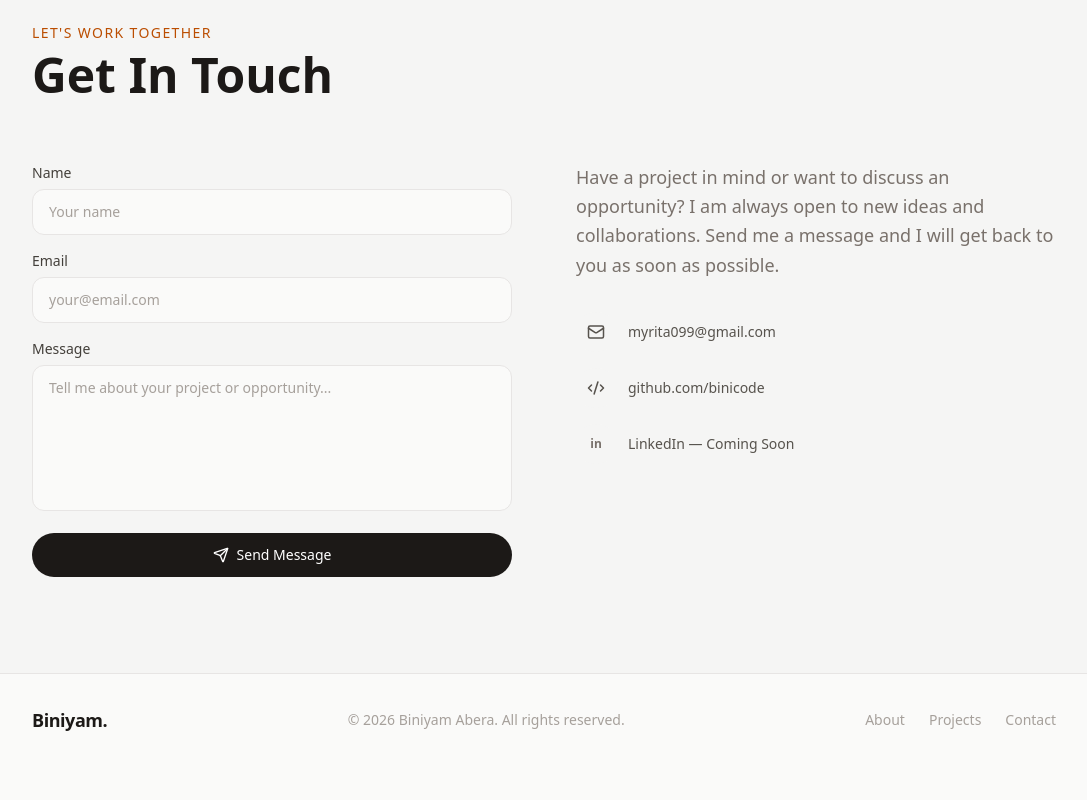
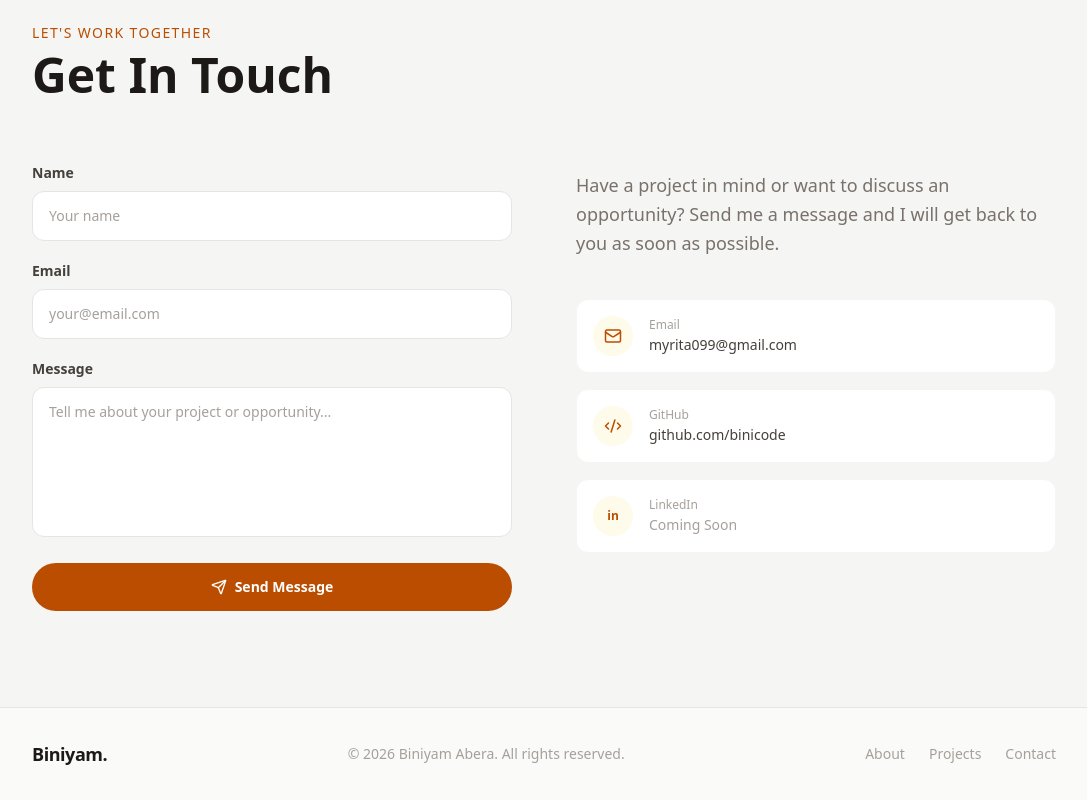
Before and after one commit to binicode/biniyam-portfolio, a Next.js app: page / in a window 1280 px wide. Shown: the part 5245-6045 px from the top of the page, without its empty margins (96-1183 px from the left). Before the commit the page ends 6011 px from the top, so only its background shows below. Built offline with nearby package versions, Linux system fonts and the light colour scheme.

Commit message:
feat: polish Contact section with better form and contact cards

```diff
--- a/src/components/sections/Contact.tsx
+++ b/src/components/sections/Contact.tsx
@@ -53,13 +53,12 @@ export default function Contact() {
     };
 
     const inputClass = cn(
-        "w-full px-4 py-3 rounded-xl border",
+        "w-full px-4 py-3.5 rounded-xl border",
         "border-stone-200 dark:border-gray-700",
-        "bg-stone-50 dark:bg-gray-900",
+        "bg-white dark:bg-gray-900",
         "text-stone-900 dark:text-slate-50",
         "text-sm placeholder:text-stone-400 dark:placeholder:text-gray-500",
         "focus:outline-none focus:border-amber-400 dark:focus:border-cyan-500",
-        "focus:bg-white dark:focus:bg-gray-800",
         "transition-colors"
     );
 
@@ -101,12 +100,12 @@ export default function Contact() {
                         <form
                             onSubmit={handleSubmit}
                             noValidate
-                            className="flex flex-col gap-4"
+                            className="flex flex-col gap-5"
                         >
                             <div>
                                 <label
                                     htmlFor="name"
-                                    className="block text-sm font-medium text-stone-700 dark:text-gray-300 mb-1.5"
+                                    className="block text-sm font-semibold text-stone-700 dark:text-gray-300 mb-2"
                                 >
                                     Name
                                 </label>
@@ -125,7 +124,7 @@ export default function Contact() {
                             <div>
                                 <label
                                     htmlFor="email"
-                                    className="block text-sm font-medium text-stone-700 dark:text-gray-300 mb-1.5"
+                                    className="block text-sm font-semibold text-stone-700 dark:text-gray-300 mb-2"
                                 >
                                     Email
                                 </label>
@@ -144,7 +143,7 @@ export default function Contact() {
                             <div>
                                 <label
                                     htmlFor="message"
-                                    className="block text-sm font-medium text-stone-700 dark:text-gray-300 mb-1.5"
+                                    className="block text-sm font-semibold text-stone-700 dark:text-gray-300 mb-2"
                                 >
                                     Message
                                 </label>
@@ -160,34 +159,31 @@ export default function Contact() {
                                 />
                             </div>
 
-                            {/* Submit Button */}
                             <button
                                 type="submit"
                                 disabled={status === "loading"}
                                 aria-label="Send message"
                                 className={cn(
                                     "inline-flex items-center justify-center gap-2",
-                                    "bg-stone-900 dark:bg-cyan-500 text-white dark:text-gray-950",
-                                    "px-8 py-3 rounded-full font-medium text-sm",
-                                    "hover:bg-stone-700 dark:hover:bg-cyan-400 transition-colors",
-                                    "disabled:opacity-60 disabled:cursor-not-allowed cursor-pointer"
+                                    "bg-amber-700 dark:bg-cyan-500 text-white dark:text-gray-950",
+                                    "px-8 py-3.5 rounded-full font-semibold text-sm",
+                                    "hover:bg-amber-800 dark:hover:bg-cyan-400 hover:scale-105 transition-all",
+                                    "disabled:opacity-60 disabled:cursor-not-allowed disabled:hover:scale-100 cursor-pointer"
                                 )}
                             >
                                 <Send size={16} aria-hidden="true" />
                                 {status === "loading" ? "Sending..." : "Send Message"}
                             </button>
 
-                            {/* Success Message */}
                             {status === "success" && (
-                                <div className="flex items-center gap-2 text-emerald-600 dark:text-emerald-400 text-sm">
+                                <div className="flex items-center gap-2 text-emerald-600 dark:text-emerald-400 text-sm font-medium">
                                     <CheckCircle2 size={16} aria-hidden="true" />
                                     Message sent successfully. I will get back to you soon.
                                 </div>
                             )}
 
-                            {/* Error Message */}
                             {status === "error" && (
-                                <div className="flex items-center gap-2 text-red-500 dark:text-red-400 text-sm">
+                                <div className="flex items-center gap-2 text-red-500 dark:text-red-400 text-sm font-medium">
                                     <AlertCircle size={16} aria-hidden="true" />
                                     Something went wrong. Please try again or email me directly.
                                 </div>
@@ -202,22 +198,25 @@ export default function Contact() {
                         whileInView="visible"
                         viewport={{ once: true }}
                         custom={0.2}
-                        className="flex flex-col gap-8"
+                        className="flex flex-col gap-10 lg:pt-2"
                     >
                         <p className="text-stone-500 dark:text-gray-400 leading-relaxed text-lg">
-                            {contactData.intro}
+                            Have a project in mind or want to discuss an opportunity? Send me a message and I will get back to you as soon as possible.
                         </p>
 
                         <div className="flex flex-col gap-4">
 
                             <a href={`mailto:${contactData.email}`}
                                 aria-label="Send an email"
-                                className="inline-flex items-center gap-3 text-stone-600 dark:text-gray-400 hover:text-stone-900 dark:hover:text-white transition-colors"
+                                className="group flex items-center gap-4 p-4 bg-white dark:bg-gray-800 rounded-xl border border-stone-100 dark:border-gray-700 hover:border-amber-200 dark:hover:border-cyan-800 transition-all"
                             >
-                                <div className="w-10 h-10 rounded-full bg-stone-100 dark:bg-gray-800 flex items-center justify-center">
-                                    <Mail size={18} aria-hidden="true" />
+                                <div className="w-10 h-10 rounded-full bg-amber-50 dark:bg-cyan-950 flex items-center justify-center shrink-0">
+                                    <Mail size={18} className="text-amber-700 dark:text-cyan-400" aria-hidden="true" />
                                 </div>
-                                <span className="text-sm">{contactData.email}</span>
+                                <div>
+                                    <p className="text-xs text-stone-400 dark:text-gray-500 mb-0.5">Email</p>
+                                    <p className="text-sm font-medium text-stone-700 dark:text-gray-300 group-hover:text-amber-700 dark:group-hover:text-cyan-400 transition-colors">{contactData.email}</p>
+                                </div>
                             </a>
 
 
@@ -225,26 +224,26 @@ export default function Contact() {
                                 target="_blank"
                                 rel="noopener noreferrer"
                                 aria-label="Visit GitHub profile"
-                                className="inline-flex items-center gap-3 text-stone-600 dark:text-gray-400 hover:text-stone-900 dark:hover:text-white transition-colors"
+                                className="group flex items-center gap-4 p-4 bg-white dark:bg-gray-800 rounded-xl border border-stone-100 dark:border-gray-700 hover:border-amber-200 dark:hover:border-cyan-800 transition-all"
                             >
-                                <div className="w-10 h-10 rounded-full bg-stone-100 dark:bg-gray-800 flex items-center justify-center">
-                                    <Code2 size={18} aria-hidden="true" />
+                                <div className="w-10 h-10 rounded-full bg-amber-50 dark:bg-cyan-950 flex items-center justify-center shrink-0">
+                                    <Code2 size={18} className="text-amber-700 dark:text-cyan-400" aria-hidden="true" />
                                 </div>
-                                <span className="text-sm">github.com/binicode</span>
+                                <div>
+                                    <p className="text-xs text-stone-400 dark:text-gray-500 mb-0.5">GitHub</p>
+                                    <p className="text-sm font-medium text-stone-700 dark:text-gray-300 group-hover:text-amber-700 dark:group-hover:text-cyan-400 transition-colors">github.com/binicode</p>
+                                </div>
                             </a>
 
-
-                            <a href={contactData.linkedin}
-                                target="_blank"
-                                rel="noopener noreferrer"
-                                aria-label="Visit LinkedIn profile"
-                                className="inline-flex items-center gap-3 text-stone-600 dark:text-gray-400 hover:text-stone-900 dark:hover:text-white transition-colors"
-                            >
-                                <div className="w-10 h-10 rounded-full bg-stone-100 dark:bg-gray-800 flex items-center justify-center">
-                                    <span className="text-xs font-bold text-stone-500 dark:text-gray-400">in</span>
+                            <div className="group flex items-center gap-4 p-4 bg-white dark:bg-gray-800 rounded-xl border border-stone-100 dark:border-gray-700">
+                                <div className="w-10 h-10 rounded-full bg-amber-50 dark:bg-cyan-950 flex items-center justify-center shrink-0">
+                                    <span className="text-xs font-bold text-amber-700 dark:text-cyan-400">in</span>
                                 </div>
-                                <span className="text-sm">LinkedIn — Coming Soon</span>
-                            </a>
+                                <div>
+                                    <p className="text-xs text-stone-400 dark:text-gray-500 mb-0.5">LinkedIn</p>
+                                    <p className="text-sm font-medium text-stone-400 dark:text-gray-500">Coming Soon</p>
+                                </div>
+                            </div>
                         </div>
                     </motion.div>
 
```
